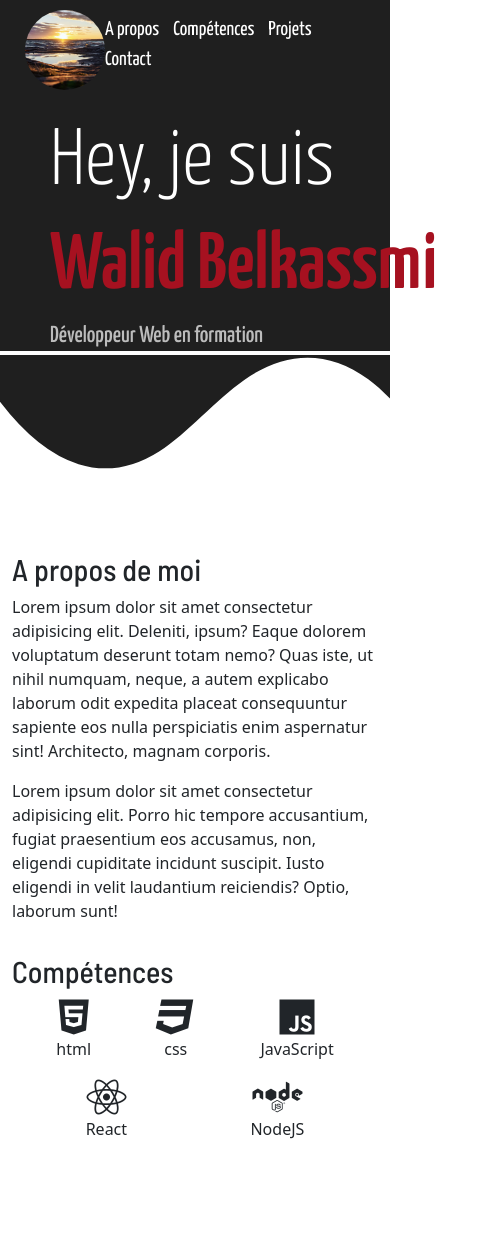
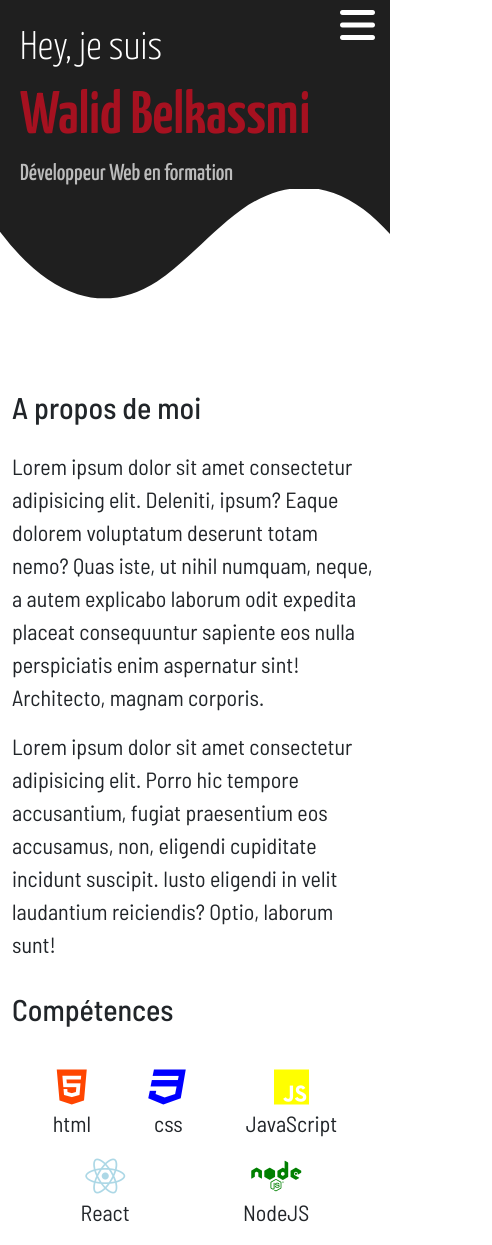
Before and after one commit to Walid-Belkassmi/Portfolio, a plain HTML site: page index.html in a window 390 px wide. Shown: the whole page, 492 px wide, since content can reach past the window. Before the commit the page ends 1157 px from the top, so only its background shows below. Drawn offline with nearby package versions, Linux system fonts and the light colour scheme.

Commit message:
responsive and styles

```diff
--- a/css/styles.css
+++ b/css/styles.css
@@ -26,6 +26,10 @@ nav div.profil img{
 }
 
 /* nav bar */
+nav i.burger{
+    display: none;
+}
+
 nav{
     display: flex;
     justify-content: space-between;
@@ -112,7 +116,7 @@ section.name{
 .custom-shape-divider-top-1655322339 svg {
     position: relative;
     display: block;
-    width: calc(152% + 1.3px);
+    width: calc(150% + 1.3px);
     height: 205px;
 }
 
@@ -125,15 +129,26 @@ main{
     margin-top: 200px;
 }
 
-div.container h2{
+main p{
+    font-family: 'Barlow Semi Condensed', sans-serif;
+    font-size: 22px;
+    font-weight: 400;
+}
+
+main h2{
     font-family: 'Barlow Semi Condensed', sans-serif;
     font-size: 30px;
     font-weight: 500;
+    margin-bottom: 25px;
 }
 
 /* skills section  */
 section.competences{
     margin-top: 30px;
+}
+
+section.competences h2{
+    margin-bottom: 40px;
 }
 
 section.competences i{
@@ -155,3 +170,71 @@ div.carte{
     flex-direction: column;
     align-items: center;
 }
+
+section.competences i.fa-html5{
+    color: orangered;
+}
+
+section.competences i.fa-css3{
+    color: blue;
+}
+
+section.competences i.fa-js{
+    color: yellow;
+}
+
+section.competences i.fa-react{
+    color: lightblue;
+}
+
+section.competences i.fa-node{
+    color: green;
+}
+
+/* responsive  */
+/* Phone version */
+@media (max-width:768px) {
+    nav div.profil img{
+        display: none;
+    }
+
+    /* nav  */
+    div.nav-bar{
+        display: none;
+    }
+    nav i.burger{
+        display: block;
+        color: #fff;
+        font-size: 40px;
+        position: absolute;
+        right: 15px;
+        top: 5px;
+    }
+
+/* header */
+    header h2{
+        position: relative;
+        font-size: 40px;
+    }
+    header h1{
+        font-size: 60px;
+        text-align: left;
+    }
+
+    section.name{
+        margin-left: 20px;
+    }
+
+
+/* wave */
+    .custom-shape-divider-top-1655322339 {
+        top: 200px;
+    }
+}
+
+/* tablet version */
+@media (max-width: 992px) {
+    .custom-shape-divider-top-1655322339{
+        top: 185px;
+    }
+}
--- a/index.html
+++ b/index.html
@@ -16,6 +16,7 @@
             <div class="profil">
                 <img src="/img/profil.jpg" alt="photo de profil">
             </div>
+            <i class="fa-solid fa-bars burger"></i>
             <div class="nav-bar">
                 <a href="#">A propos</a>
                 <a href="#">Compétences</a>
```
